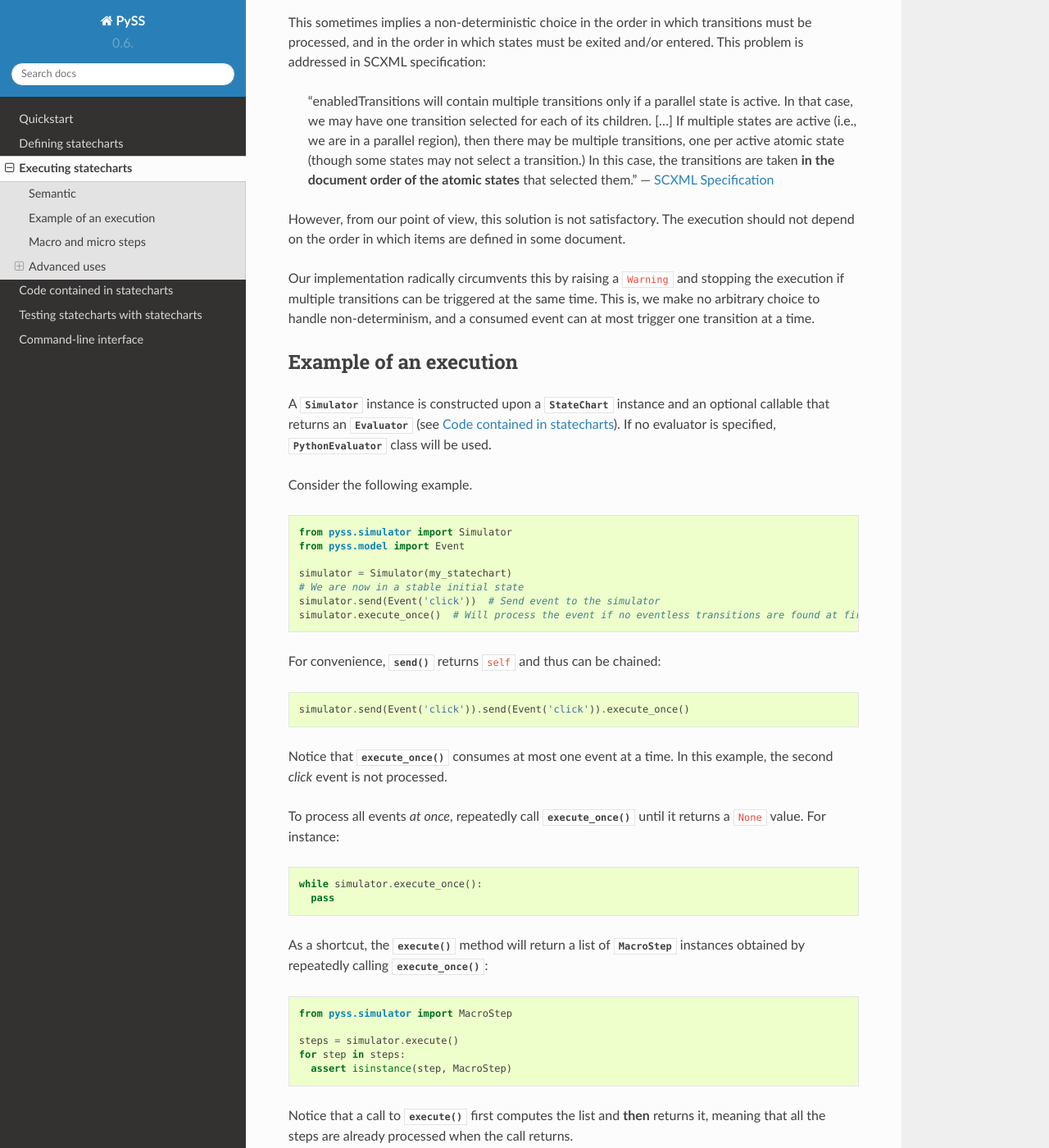
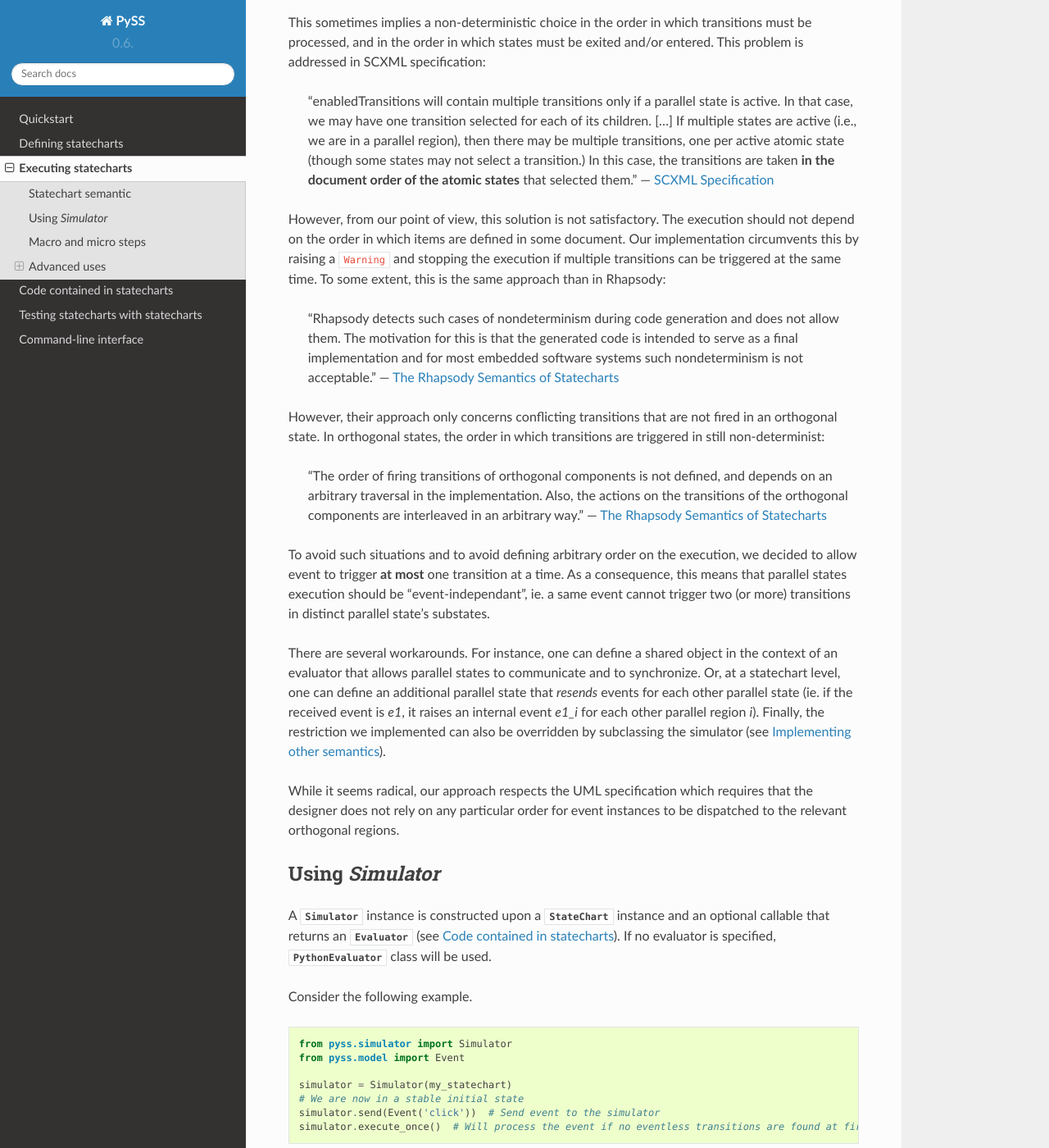
Before and after one commit to AlexandreDecan/sismic, a Sphinx documentation site: the page built from docs/execution.rst, in a window 1280 px wide and 1400 px high, scrolled down 513 px. Shown: the whole window at 82% size. Built offline with Sphinx 7.4.7 and the Read the Docs theme 2.0.0, drawn with Linux system fonts in a browser that asks for light colours; some of the changed text lies outside the part shown.

Commit message:
More than one transition can be performed at the same time (not by our smulator but in general)

```diff
--- a/docs/execution.rst
+++ b/docs/execution.rst
@@ -1,8 +1,8 @@
 Executing statecharts
 =====================
 
-Semantic
---------
+Statechart semantic
+-------------------
 
 The module :py:mod:`~pyss.simulator` contains a :py:class:`~pyss.simulator.Simulator` class that interprets a statechart
 mainly following `SCXML <http://www.w3.org/TR/scxml/>`__ semantic.
@@ -28,14 +28,44 @@ in the order in which states must be exited and/or entered. This problem is addr
 
 However, from our point of view, this solution is not satisfactory.
 The execution should not depend on the order in which items are defined in some document.
+Our implementation circumvents this by raising a ``Warning`` and stopping the execution if
+multiple transitions can be triggered at the same time. To some extent, this is the same approach
+than in Rhapsody:
 
-Our implementation radically circumvents this by raising a ``Warning`` and stopping the execution if
-multiple transitions can be triggered at the same time. This is, we make no arbitrary choice to handle
-non-determinism, and a consumed event can at most trigger one transition at a time.
+    "Rhapsody detects such cases of nondeterminism during code generation
+    and does not allow them. The motivation for this is that the generated code
+    is intended to serve as a final implementation and for most embedded software
+    systems such nondeterminism is not acceptable."
+    --- `The Rhapsody Semantics of Statecharts <http://research.microsoft.com/pubs/148785/charts04.pdf>`__
+
+However, their approach only concerns conflicting transitions that are not fired in an orthogonal state.
+In orthogonal states, the order in which transitions are triggered in still non-determinist:
+
+    "The order of firing transitions of orthogonal components is not defined, and
+    depends on an arbitrary traversal in the implementation. Also, the actions on
+    the transitions of the orthogonal components are interleaved in an arbitrary
+    way."
+    --- `The Rhapsody Semantics of Statecharts <http://research.microsoft.com/pubs/148785/charts04.pdf>`__
+
+.. _parallel_semantic:
+
+To avoid such situations and to avoid defining arbitrary order on the execution, we decided to
+allow event to trigger **at most** one transition at a time. As a consequence, this means that parallel
+states execution should be "event-independant", ie. a same event cannot trigger two (or more) transitions
+in distinct parallel state's substates.
+
+There are several workarounds. For instance, one can define a shared object in the context of an evaluator that
+allows parallel states to communicate and to synchronize. Or, at a statechart level, one can define an additional
+parallel state that *resends* events for each other parallel state (ie. if the received event is *e1*, it raises
+an internal event *e1_i* for each other parallel region *i*).
+Finally, the restriction we implemented can also be overridden by subclassing the simulator (see :ref:`other_semantics`).
+
+While it seems radical, our approach respects the UML specification which requires that the designer
+does not rely on any particular order for event instances to be dispatched to the relevant orthogonal regions.
 
 
-Example of an execution
------------------------
+Using *Simulator*
+-----------------
 
 A :py:class:`~pyss.simulator.Simulator` instance is constructed upon a :py:class:`~pyss.model.StateChart` instance and
 an optional callable that returns an :py:class:`~pyss.evaluator.Evaluator` (see :ref:`code_evaluation`).
@@ -201,3 +231,10 @@ priority over external event, it is sufficient to override the :py:meth:`~pyss.s
      def send(self, event:model.Event, internal=False):
         self.append(event)  # No distinction between internal and external events
         return self
+
+If you find that the way we deal with non-determinism is too radical or not enough permissive
+(remember :ref:`this <parallel_semantic>`), you can implement your own approach.
+The method :py:meth:`~pyss.simulator.Simulator._actionable_transitions` already returns all the transitions that
+can be triggered by an event.
+This method is actually called by :py:meth:`~pyss.simulator.Simulator._transition_step` which currently
+checks that at most one transition can be triggered.
```
Also changed, not shown: 2 other files.
